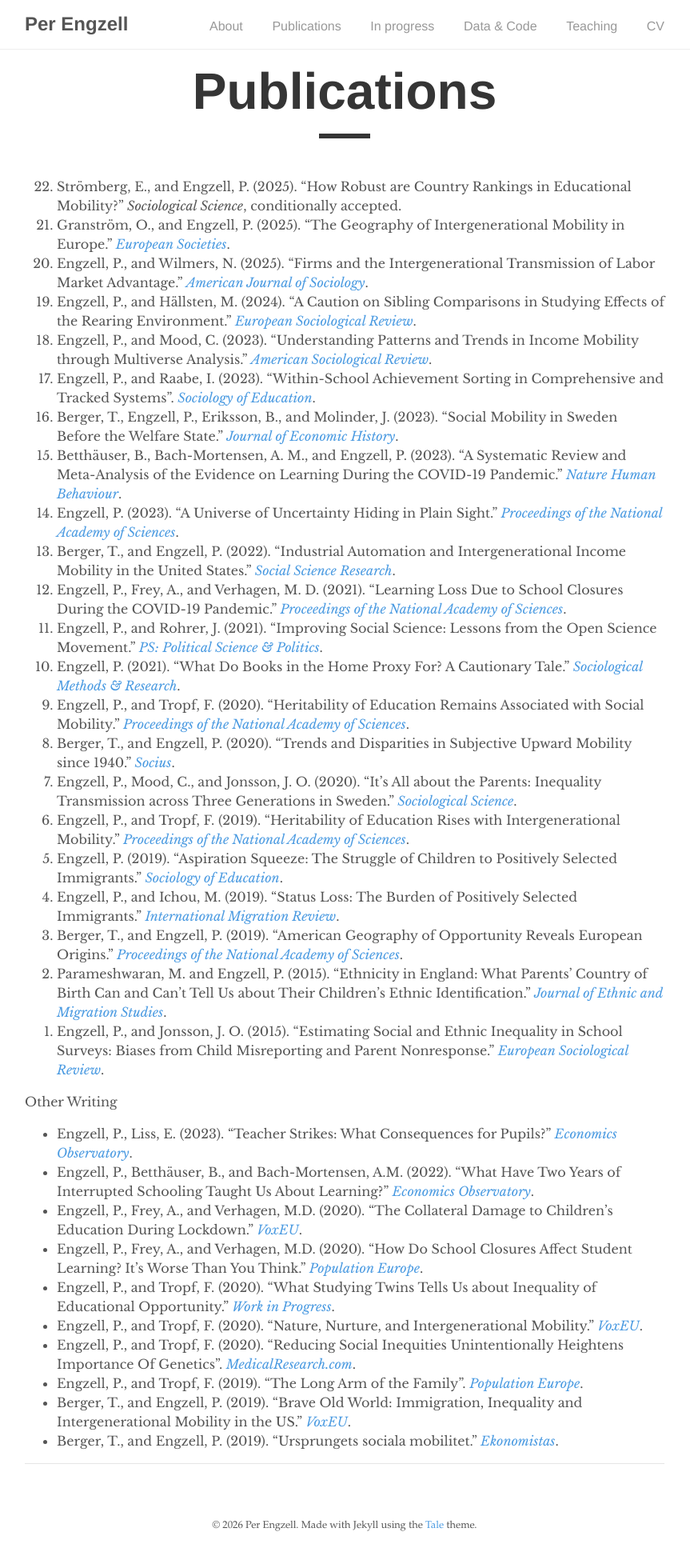
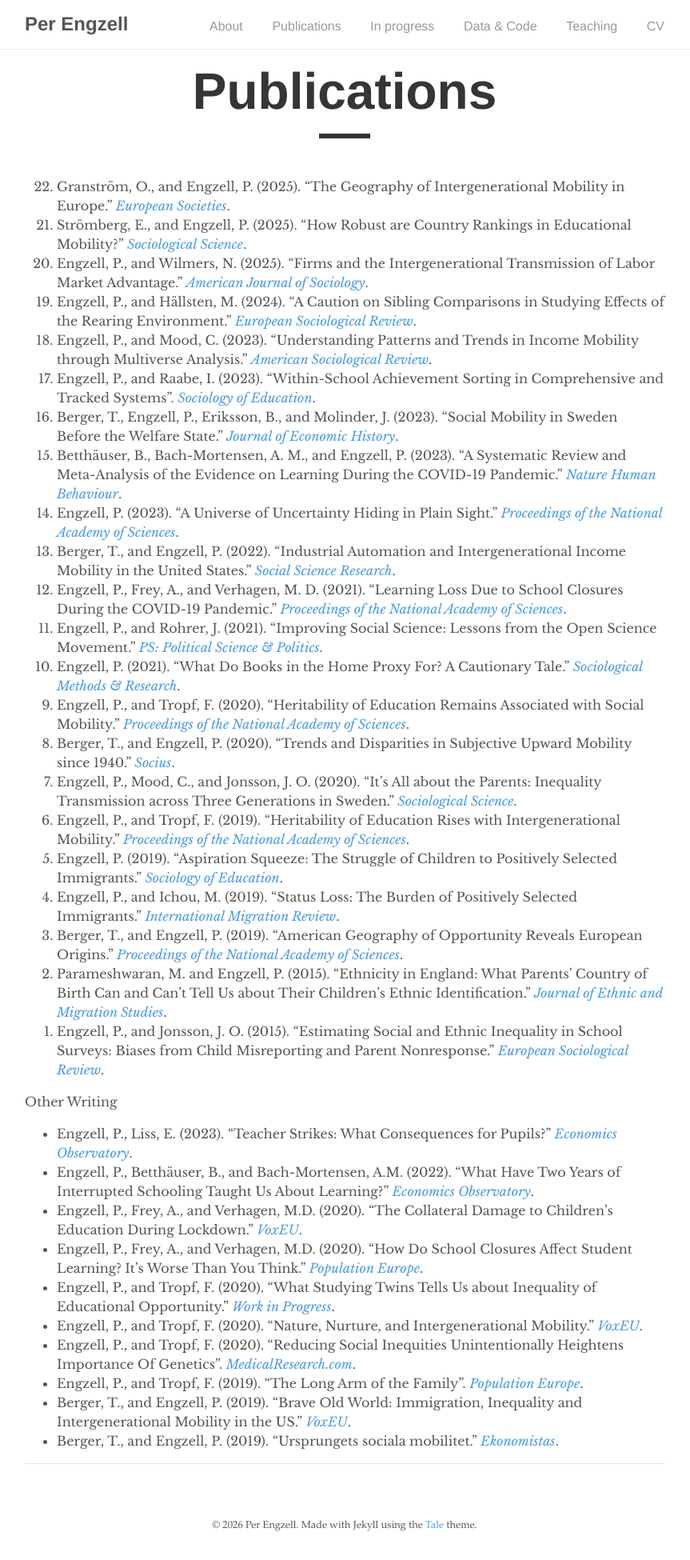
Before and after one commit to pengzell/pengzell.github.io, a Jekyll site: the page built from _pages/publications.md, in a window 1280 px wide. Shown: the whole page at 80% size, without its empty margins (209-1072 px from the left). Built offline with Jekyll 4.4.1, drawn with Linux system fonts in a browser that asks for light colours.

Commit message:
Update publications.md

```diff
--- a/_pages/publications.md
+++ b/_pages/publications.md
@@ -5,8 +5,8 @@ author: "Per Engzell"
 permalink: /publications/
 ---
 
-1. Strömberg, E., and Engzell, P. (2025). "How Robust are Country Rankings in Educational Mobility?" *Sociological Science*, conditionally accepted.
 1. Granström, O., and Engzell, P. (2025). "The Geography of Intergenerational Mobility in Europe." [*European Societies*](https://doi.org/10.1162/euso.a.39).
+1. Strömberg, E., and Engzell, P. (2025). "How Robust are Country Rankings in Educational Mobility?" [*Sociological Science*](https://doi.org/10.15195/v12.a36).
 1. Engzell, P., and Wilmers, N. (2025). "Firms and the Intergenerational Transmission of Labor Market Advantage." [*American Journal of Sociology*](https://doi.org/10.1086/736993).
 1. Engzell, P., and Hällsten, M. (2024). "A Caution on Sibling Comparisons in Studying Effects of the Rearing Environment." [*European Sociological Review*](https://doi.org/10.1093/esr/jcae037).
 1. Engzell, P., and Mood, C. (2023). "Understanding Patterns and Trends in Income Mobility through Multiverse Analysis." [*American Sociological Review*](https://doi.org/10.1177/00031224231180607).
```
